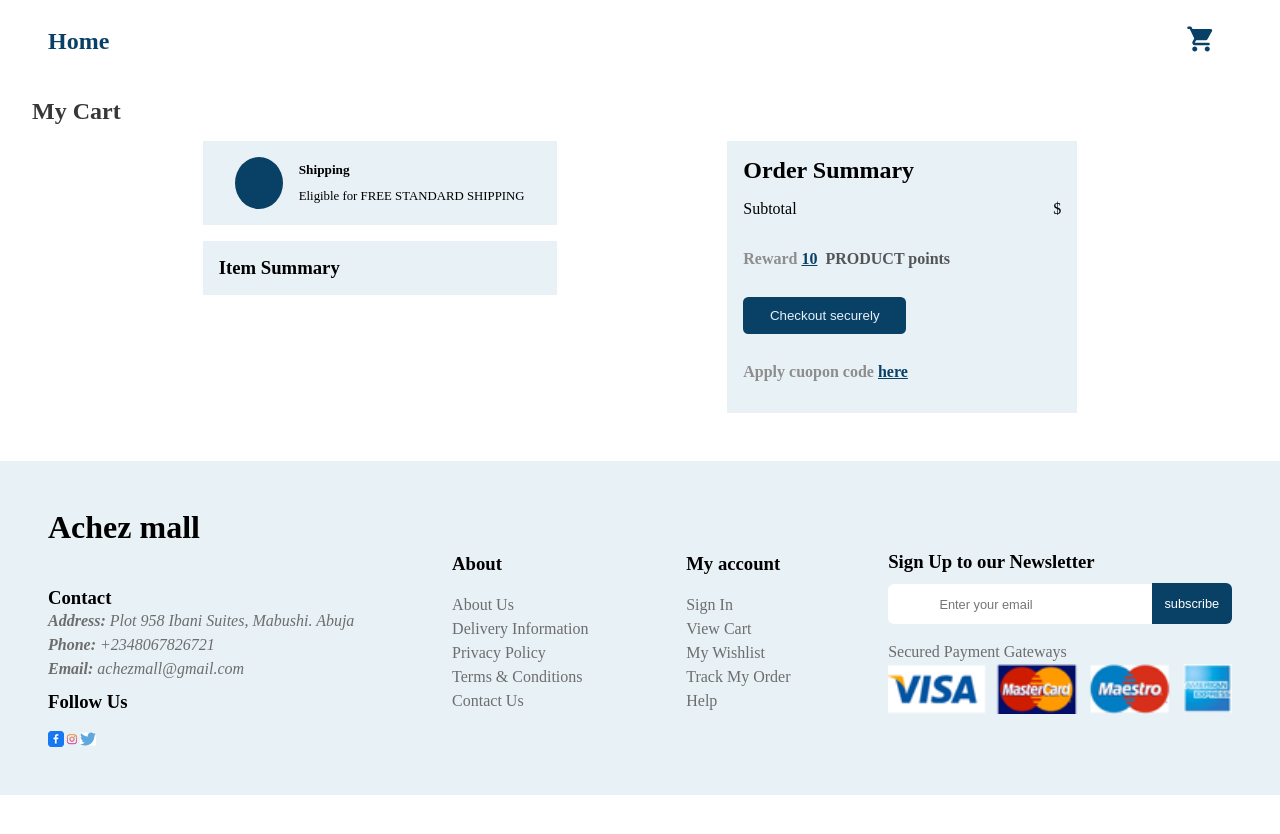
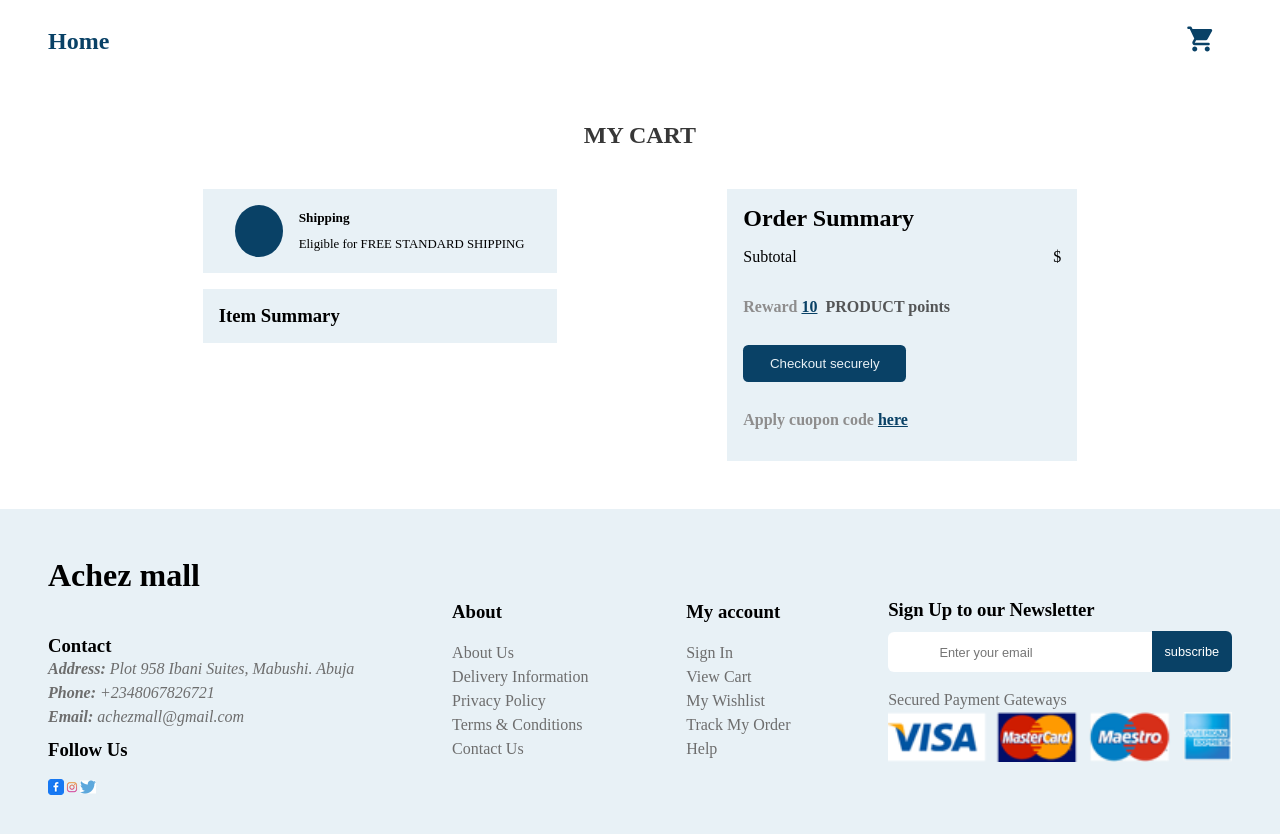
Before and after one commit to Achele/achez-mall, a Vue app: page /cart in a window 1280 px wide. Shown: the top 834 px of the page. Before the commit the page ends 800 px from the top, so only its background shows below. Built offline with nearby package versions, Linux system fonts and the light colour scheme; some icons are missing.

Commit message:
Update CartView.vue

```diff
--- a/src/views/CartView.vue
+++ b/src/views/CartView.vue
@@ -165,5 +165,10 @@ main {
     align-items: center;
     justify-content: space-between;
   }
+  .title {
+    text-align: center;
+    padding: 1em;
+    text-transform: uppercase;
+  }
 }
 </style>
```
